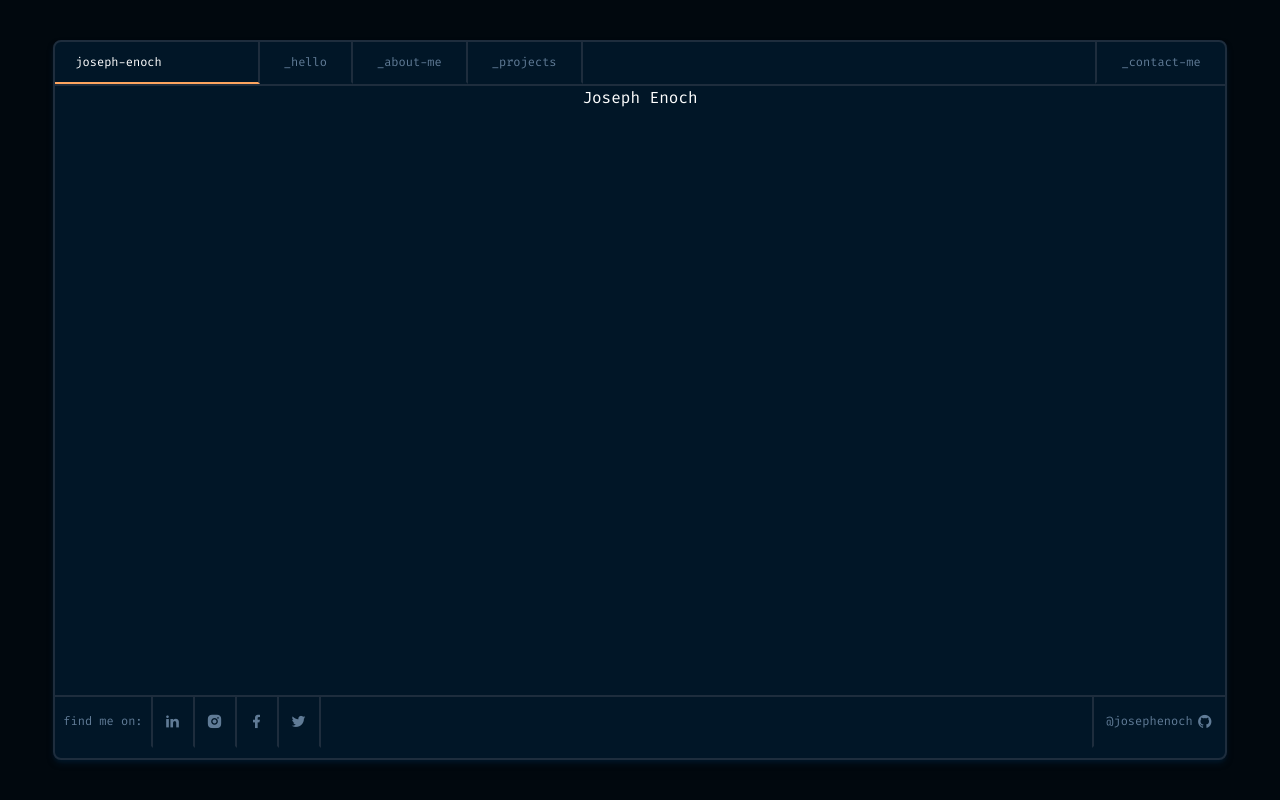
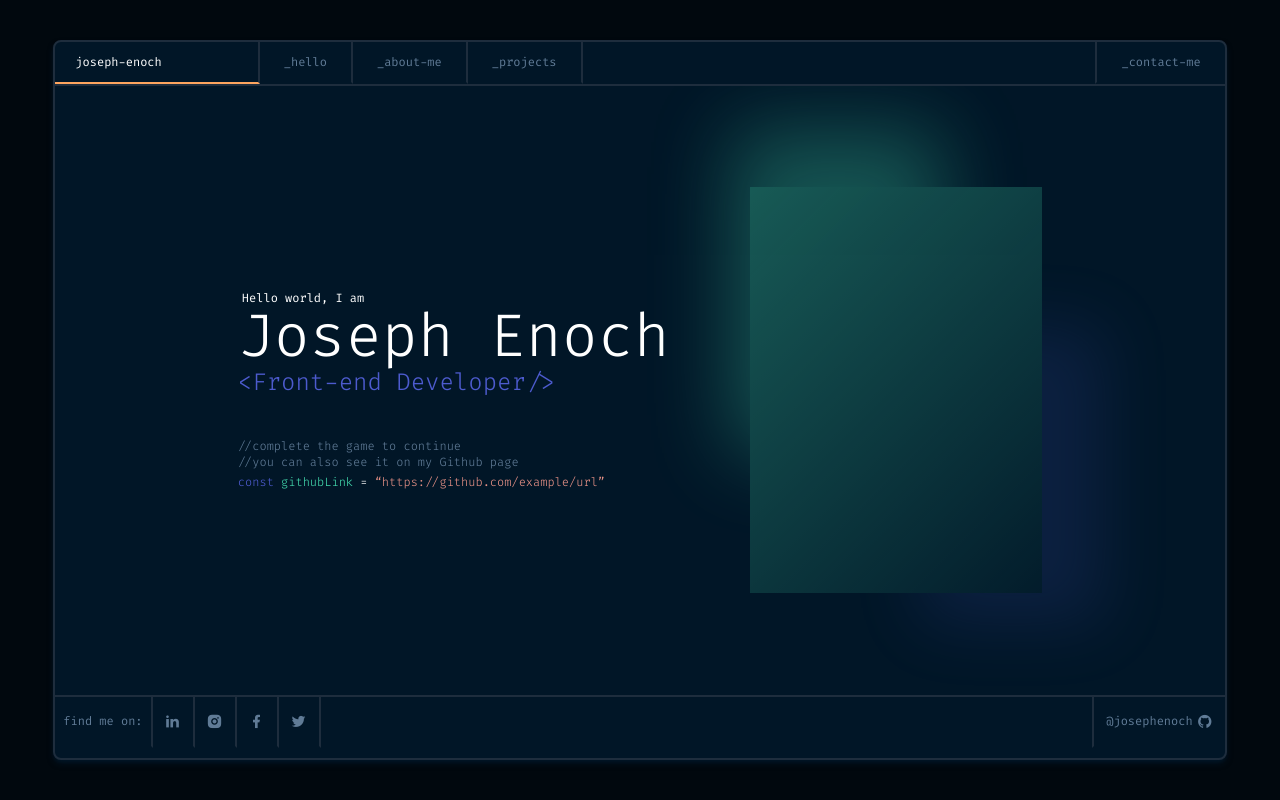
Before and after one commit to Josephenoch/josephenoch, a Next.js app: page / in a window 1280 px wide. Built offline with nearby package versions, Linux system fonts and the light colour scheme.

Commit message:
:lipstick: finished the desktop view of the index page

```diff
--- a/pages/index.jsx
+++ b/pages/index.jsx
@@ -9,8 +9,31 @@ export default function Home() {
         <link rel="icon" href="/favicon.ico" />
       </Head>
 
-      <div className="flex justify-center min-h-full">
-        <h1>Joseph Enoch</h1>
+
+      <div className="flex justify-center items-center h-full ">
+        <div className='pr-20'>
+          <h1 className="text-xs pl-1">Hello world, I am </h1>
+          <h1 className="text-6xl font-thin">Joseph Enoch</h1>
+          <h1 className="text-2xl font-thin text-secondary-purple"> {"<Front-end Developer/>"}</h1>
+          <h1 className="mt-10 text-xs font-thin text-secondary"> //complete the game to continue</h1>
+          <h1 className="text-xs font-thin text-secondary"> //you can also see it on my Github page</h1>
+          <h1 className="mt-1 text-xs font-thin">
+            <span className="text-secondary-purple">const   </span>
+            <span className="text-accent-green">githubLink </span>
+            =
+            <span className="text-accent-orange"> “https://github.com/example/url”</span>
+          </h1>
+
+
+
+
+        </div>
+        <div style={{
+          background:"linear-gradient(135deg, rgba(67, 217, 173,0.7), rgba(23, 85, 83,0.2))"
+        }}className=" w-1/4 h-4/6 opacity-50 shadow-[_116px_85px_66px_-54px_rgba(77,91,206,0.3),_-59px_-99px_81px_-41px_rgba(67,217,173,0.64);]">
+
+        </div>
+
       </div>
     </>
 
```
